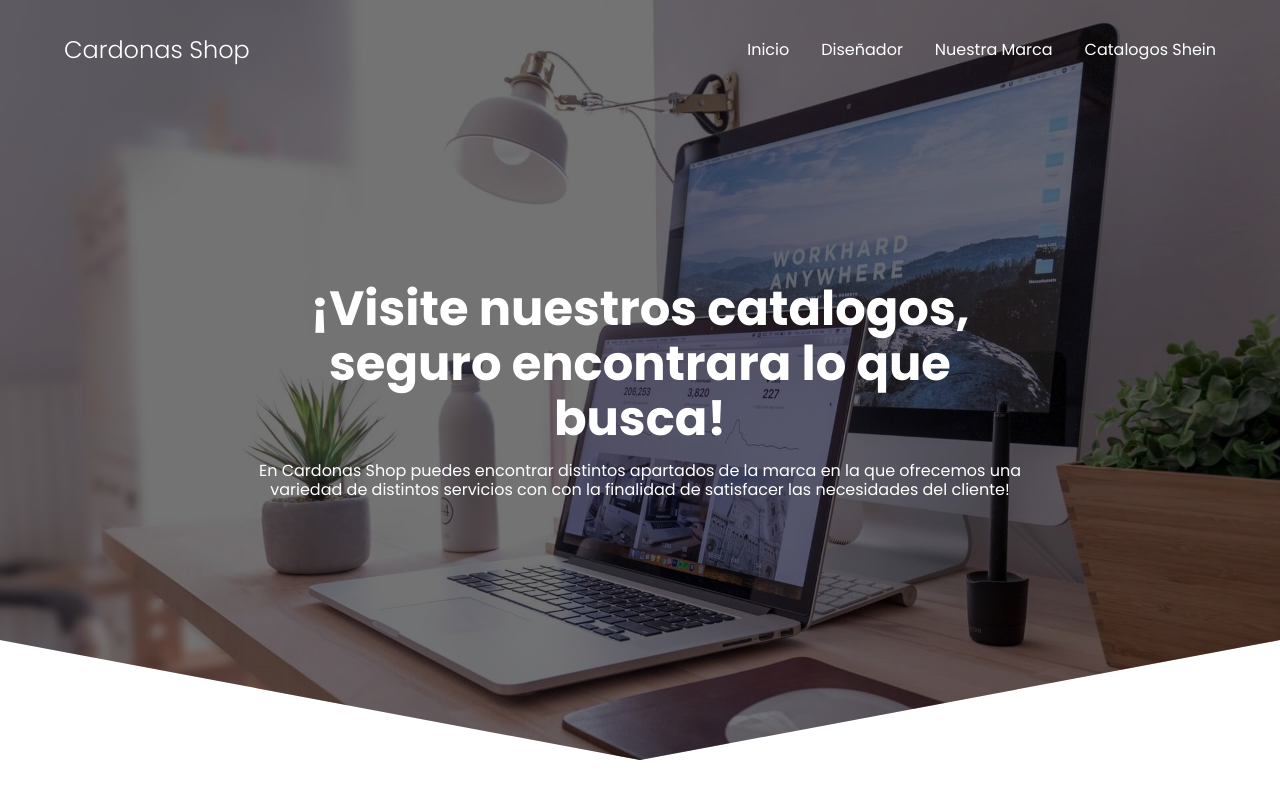
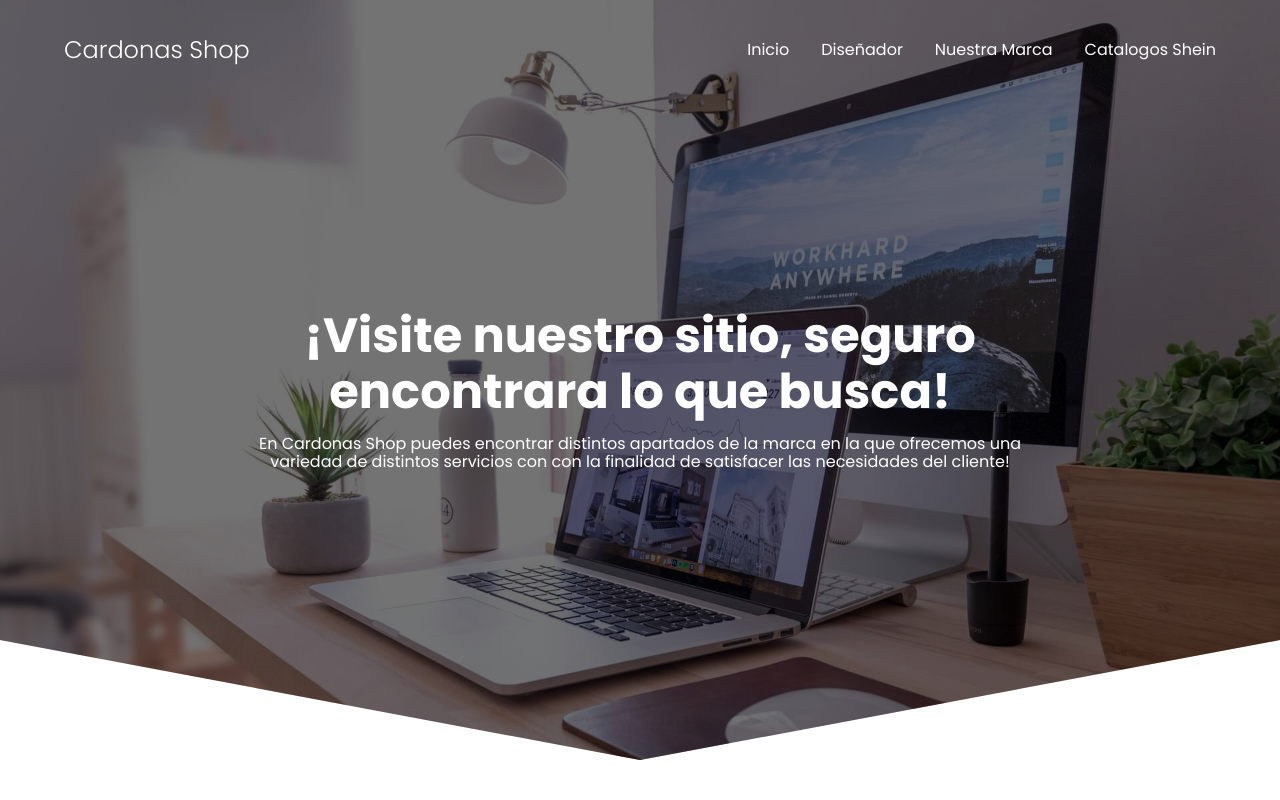
Before and after one commit to SamwareSystem/samwaresystem.github.io, a plain HTML site: page index.html in a window 1280 px wide. Shown: the top 800 px of the page. Drawn offline with Linux system fonts and the light colour scheme.

Commit message:
Prueba web 5
v0.5

```diff
--- a/index.html
+++ b/index.html
@@ -64,7 +64,7 @@
         </nav>
 
         <section class="hero__container container">
-            <h1 class="hero__title">¡Visite nuestros catalogos, seguro encontrara lo que busca!</h1>
+            <h1 class="hero__title">¡Visite nuestro sitio, seguro encontrara lo que busca!</h1>
             <p class="hero__paragraph">En Cardonas Shop puedes encontrar distintos apartados de la marca en la que ofrecemos una variedad de distintos servicios con
                 con la finalidad de satisfacer las necesidades del cliente! <label for=""></label></a>
         </section>
```
